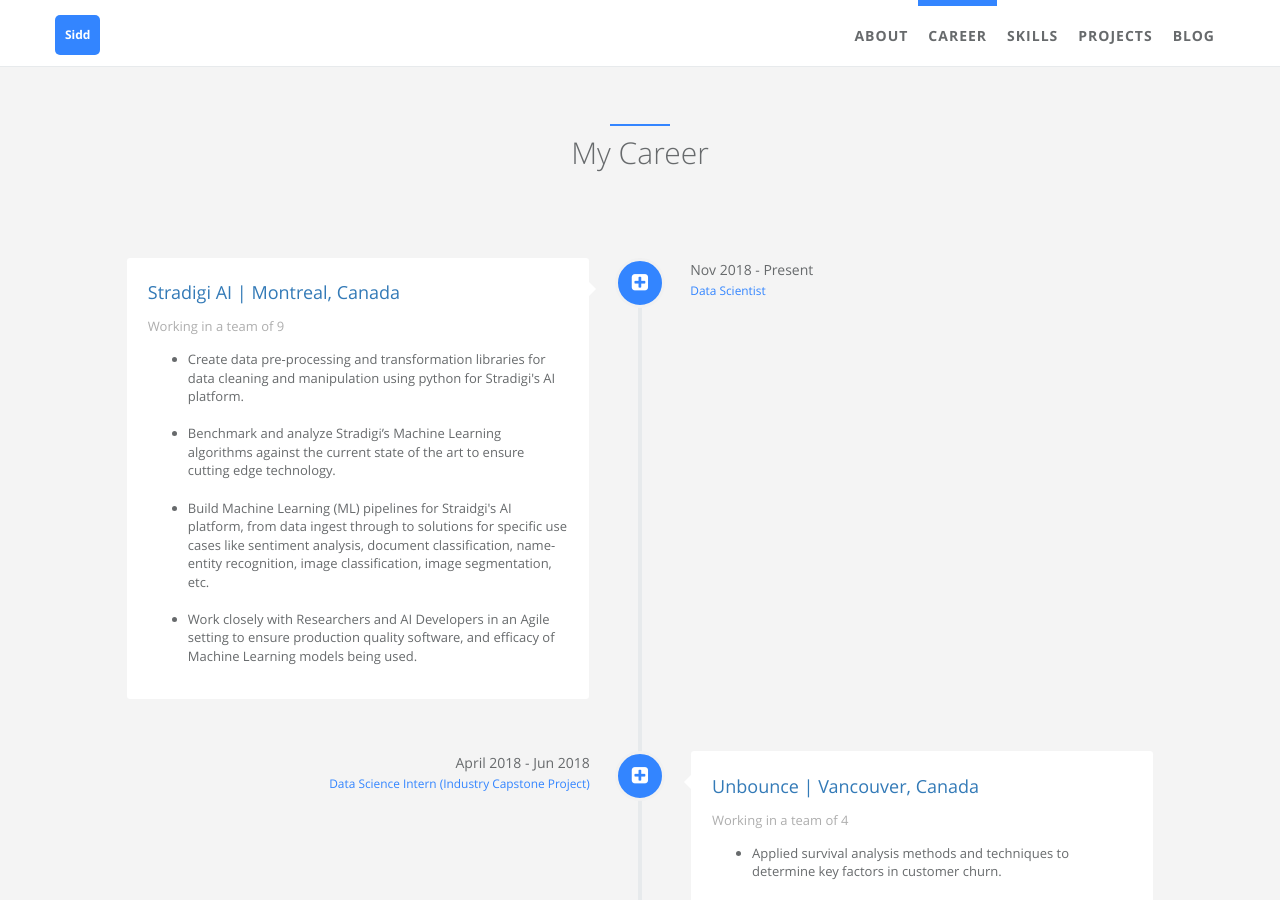
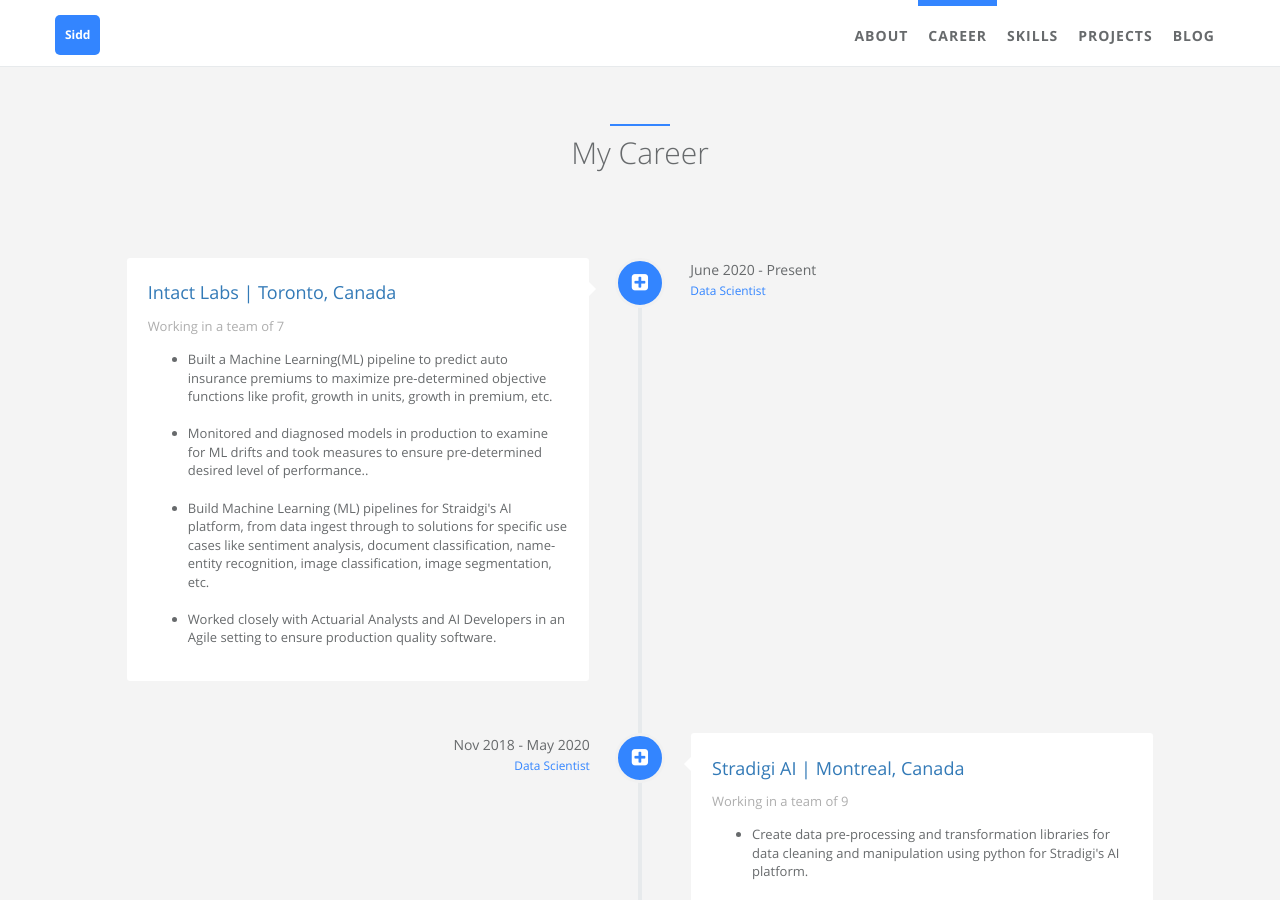
Before and after one commit to sarora/sarora.github.io, a Jekyll site: the page built from index.html, in a window 1280 px wide and 900 px high, scrolled down 924 px. Built offline with Jekyll 4.4.1, drawn with Linux system fonts in a browser that asks for light colours.

Commit message:
Add intact experience

```diff
--- a/_data/index/careers.yml
+++ b/_data/index/careers.yml
@@ -1,5 +1,25 @@
 # careers section data
 # if you don't have language feature(language.yml is empty), ignore "i18n" items
+
+- name:
+    detail: <a title= "Intact Labs" href="https://www.intactlab.ca/ target="_blank">Intact Labs | Toronto, Canada</a>
+    i18n: company_a
+  desc:
+    detail: Working in a team of 7 <ul style="list-style-type:disc">
+      <li>Built a Machine Learning(ML) pipeline to predict auto insurance premiums to maximize pre-determined objective functions like profit, growth in units, growth in premium, etc. <br/><br/></li>
+      <li>Monitored and diagnosed models in production to examine for ML drifts and took measures to ensure pre-determined desired level of performance..<br/><br/></li>
+      <li>Build Machine Learning (ML) pipelines for Straidgi's AI platform, from data ingest through to solutions for specific use cases like sentiment analysis, document classification, name-entity recognition, image classification, image segmentation, etc.<br/><br/></li>
+      <li>Worked closely with Actuarial Analysts and AI Developers in an Agile setting to ensure production quality software.</li></ul>
+    i18n: company_a_desc
+  date:
+    detail: June 2020 - Present
+    i18n: company_a_date
+  job:
+    detail: Data Scientist
+    i18n: company_a_job
+  icon: fa-plus-square
+
+
 - name:
     detail: <a title= "stradigi.ai" href="https://www.stradigi.ai/" target="_blank">Stradigi AI | Montreal, Canada</a>
     i18n: company_a
@@ -11,7 +31,7 @@
       <li>Work closely with Researchers and AI Developers in an Agile setting to ensure production quality software, and efficacy of Machine Learning models being used.</li></ul>
     i18n: company_a_desc
   date:
-    detail: Nov 2018 - Present
+    detail: Nov 2018 - May 2020
     i18n: company_a_date
   job:
     detail: Data Scientist
```
Also changed, not shown: 1 other file.
